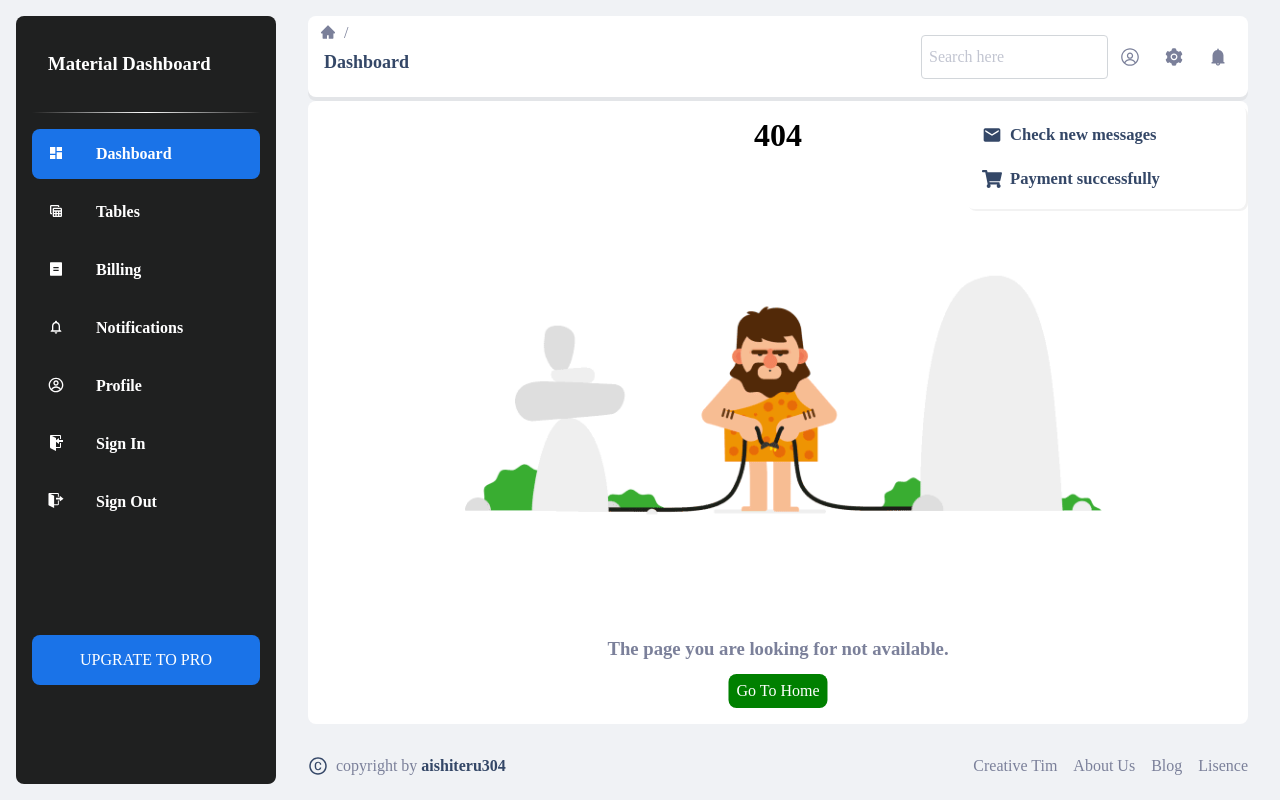
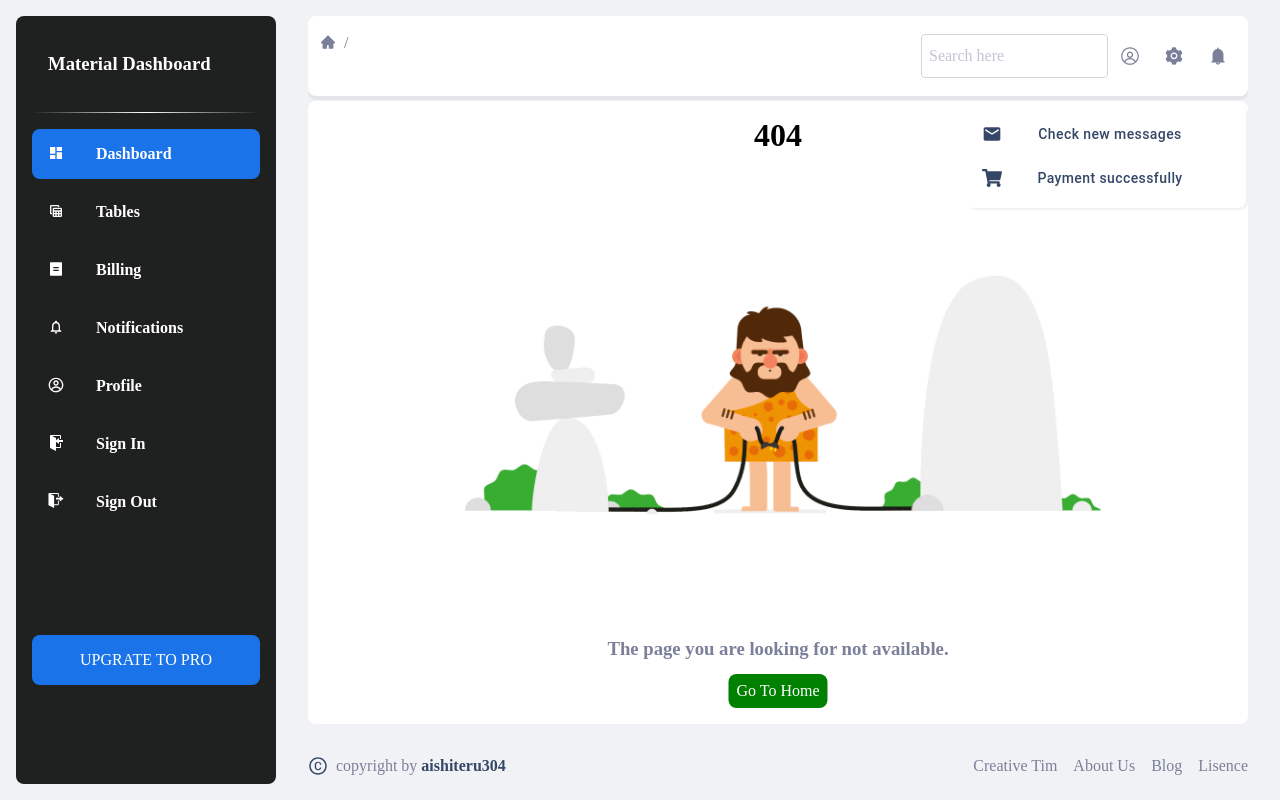
Before and after one commit to aishiteru304/adminDashboard, a React (Create React App) app: page / in a window 1280 px wide. Both pictures are taken after a click on the item 1218 px from the left and 56 px from the top of the page. Built offline with nearby package versions, Linux system fonts and the light colour scheme.

Commit message:
update button

```diff
--- a/package.json
+++ b/package.json
@@ -4,6 +4,9 @@
   "version": "0.1.0",
   "private": true,
   "dependencies": {
+    "@emotion/react": "^11.11.0",
+    "@emotion/styled": "^11.11.0",
+    "@mui/material": "^5.13.1",
     "@testing-library/jest-dom": "^5.16.5",
     "@testing-library/react": "^13.4.0",
     "@testing-library/user-event": "^13.5.0",
--- a/src/components/header/Header.module.scss
+++ b/src/components/header/Header.module.scss
@@ -135,7 +135,19 @@
     min-height: 20px;
     line-height: 20px;
     margin-left: 8px;
+    color: var(--text-dark-color) !important;
+    width: 100%;
+    text-transform: none !important;
+    position: relative;
 }
+
+.itemNotiText i {
+    position: absolute;
+    left: 0;
+    font-size: 20px;
+    top: 4px;
+}
+
 
 
 // Reponsive
--- a/src/components/header/index.js
+++ b/src/components/header/index.js
@@ -5,6 +5,8 @@ import { AiFillHome, AiFillSetting, AiFillBell, AiOutlineMenuFold, AiOutlineMenu
 import { RxAvatar } from 'react-icons/rx'
 import { MdMail } from 'react-icons/md'
 import { FaShoppingCart } from 'react-icons/fa'
+import { Button } from '@mui/material';
+
 
 const notifications = [
     {
@@ -26,7 +28,7 @@ export default function Header() {
     const pathname = decodeURIComponent(location.pathname)
 
     useEffect(() => {
-        pathname === '/' ? setLocationHeader('Dashboard') : setLocationHeader(pathname.split('/')[2])
+        pathname === '/adminDashboard' ? setLocationHeader('Dashboard') : setLocationHeader(pathname.split('/')[2])
     }, [pathname])
 
     const handleShowMenu = () => {
@@ -59,7 +61,7 @@ export default function Header() {
         <div className={styles.wrapHeader}>
             <div className={styles.left}>
                 <div className={styles.wrapLogo}>
-                    <li><Link to='/'><AiFillHome /></Link></li>
+                    <li><Link to='/adminDashboard'><AiFillHome /></Link></li>
                     <li>{pathname}</li>
                 </div>
                 <h6 className={styles.location}>{locationHeader}</h6>
@@ -80,8 +82,9 @@ export default function Header() {
                             {
                                 notifications.map((notification, index) => (
                                     <div className={styles.wrapItemNoti} key={index}>
-                                        {isShowNoti && notification.icon}
-                                        {isShowNoti && <h5 className={styles.itemNotiText}> {notification.text}</h5>}
+                                        {isShowNoti && <Button className={styles.itemNotiText}> <i>{notification.icon}</i> {notification.text}</Button>}
+
+
                                     </div>
 
                                 ))
--- a/src/components/menu/index.js
+++ b/src/components/menu/index.js
@@ -70,7 +70,7 @@ export default function Menu() {
                 ))
             }
 
-            <Link className={styles.upgrate} to='/' style={{ backgroundColor: 'var(--menu-item-color)' }}>upgrate to pro</Link>
+            <Link className={styles.upgrate} to='/adminDashboard' style={{ backgroundColor: 'var(--menu-item-color)' }}>upgrate to pro</Link>
 
 
         </div>
--- a/src/components/notFound/index.js
+++ b/src/components/notFound/index.js
@@ -9,7 +9,7 @@ export default function NotFound() {
                 <div className={styles.gif}>
                     <h2 className={styles.notFoundHeader}>404</h2>
                     <h3 className={styles.notFoundText}>The page you are looking for not available.</h3>
-                    <Link to='/' className={styles.goHome}>go to home</Link>
+                    <Link to='/adminDashBoard' className={styles.goHome}>go to home</Link>
                 </div>
             </div>
         </div>
```
Also changed, not shown: 1 other file (tests, documents, lock files or other folders).
